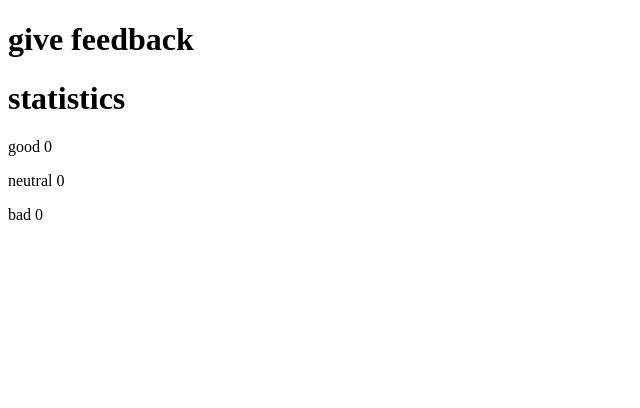
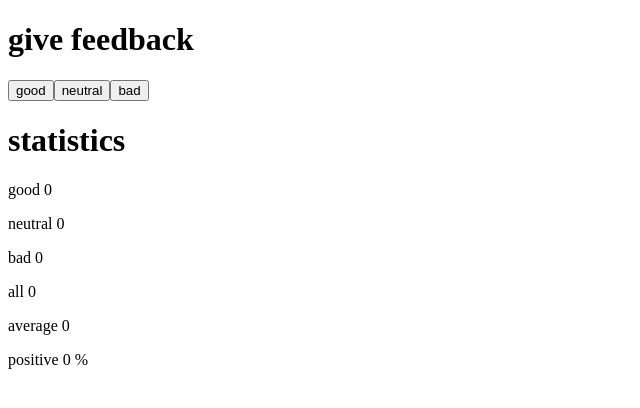
Before and after one commit to ivan-martinm/fullstackopen, a React (Create React App) app in the folder part1/unicafe/: page / in a window 1280 px wide. Shown: the top 408 px of the page, without its empty margins (0-640 px from the left). Built offline with nearby package versions, Linux system fonts and the light colour scheme.

Commit message:
added part1/unicafe step2

```diff
--- a/part1/unicafe/src/App.js
+++ b/part1/unicafe/src/App.js
@@ -1,27 +1,30 @@
 import { useState } from 'react'
 
-const Button = ({ handleClick, text }) => {
-    <button onClick={handleClick}>
-      {text}
-    </button>
-}
+const Button = ({ handleClick, text }) =>
+  <button onClick={handleClick}>
+    {text}
+  </button>
 
 const App = () => {
   // save clicks of each button to its own state
   const [good, setGood] = useState(0)
   const [neutral, setNeutral] = useState(0)
   const [bad, setBad] = useState(0)
+  let total = good + neutral + bad
 
   return (
     <div>
       <h1>give feedback</h1>
-      <Button handleClick={() => setGood(good + 1)} text="good" />
-      <Button handleClick={() => setNeutral(neutral + 1)} text="neutral" />
-      <Button handleClick={() => setBad(bad + 1)} text="bad" />
+      <Button handleClick={() => setGood(good + 1)} text='good' />
+      <Button handleClick={() => setNeutral(neutral + 1)} text='neutral' />
+      <Button handleClick={() => setBad(bad + 1)} text='bad' />
       <h1>statistics</h1>
       <p>good {good}</p>
       <p>neutral {neutral}</p>
       <p>bad {bad}</p>
+      <p>all {total}</p>
+      <p>average {total === 0 ? 0 : (good - bad) / total }</p> {/*Using condition to prevent NaN from division by 0*/}
+      <p>positive {total === 0 ? 0 : (good / total) * 100} %</p> {/*Using condition to prevent NaN from division by 0*/}
     </div>
   )
 }
```
Also changed, not shown: 1 other file (tests, documents, lock files or other folders).
